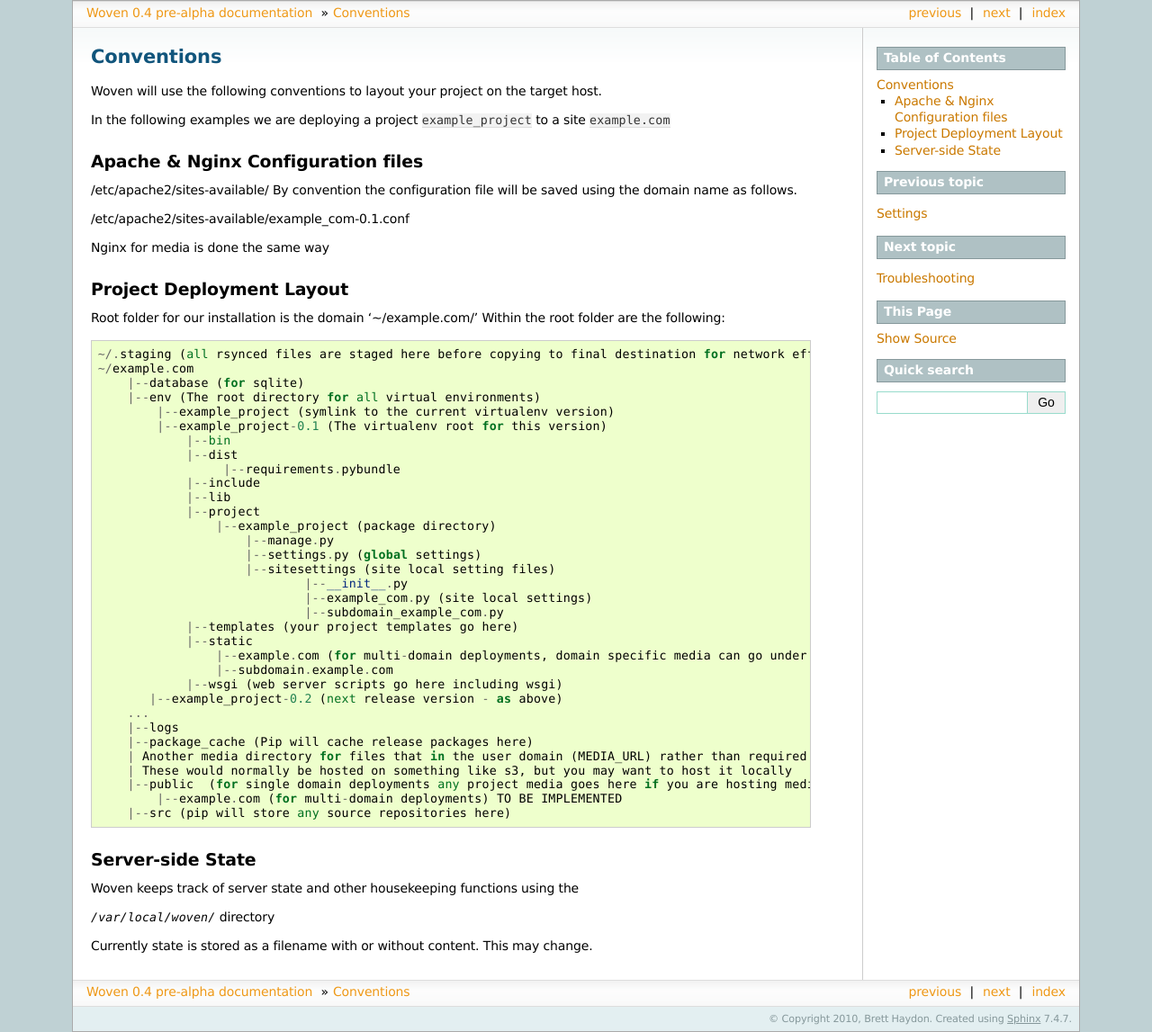
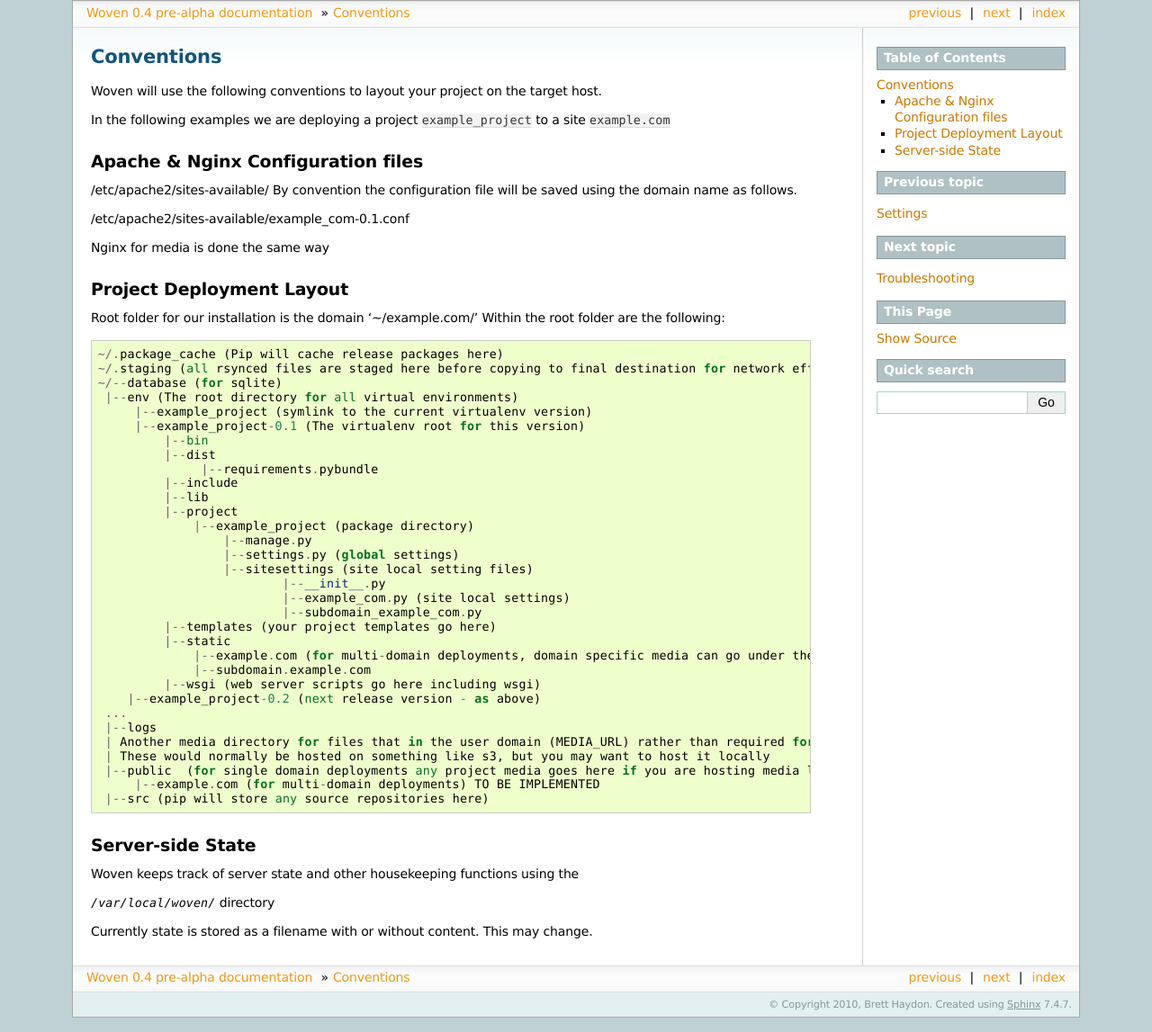
Before and after one commit to bretth/woven, a Sphinx documentation site: the page built from docs/conventions.rst, in a window 1280 px wide. Shown: the whole page at 90% size. Built offline with Sphinx 7.4.7, drawn with Linux system fonts in a browser that asks for light colours.

```diff
--- a/docs/conventions.rst
+++ b/docs/conventions.rst
@@ -20,39 +20,38 @@ Project Deployment Layout
 
 Root folder for our installation is the domain '~/example.com/'
 Within the root folder are the following::
-    ~/.staging (all rsynced files are staged here before copying to final destination for network efficiency)
-    ~/example.com
-        |--database (for sqlite)
-        |--env (The root directory for all virtual environments)
-            |--example_project (symlink to the current virtualenv version)
-            |--example_project-0.1 (The virtualenv root for this version)
-                |--bin
-                |--dist
-                     |--requirements.pybundle
-                |--include
-                |--lib
-                |--project
-                    |--example_project (package directory)
-                        |--manage.py
-                        |--settings.py (global settings)
-                        |--sitesettings (site local setting files)
-                                |--__init__.py
-                                |--example_com.py (site local settings)
-                                |--subdomain_example_com.py
-                |--templates (your project templates go here)
-                |--static
-                    |--example.com (for multi-domain deployments, domain specific media can go under the media dir) TO BE IMPLEMENTED
-                    |--subdomain.example.com
-                |--wsgi (web server scripts go here including wsgi)
-           |--example_project-0.2 (next release version - as above)
-        ...
-        |--logs
-        |--package_cache (Pip will cache release packages here)
-        | Another media directory for files that in the user domain (MEDIA_URL) rather than required for the application
-        | These would normally be hosted on something like s3, but you may want to host it locally
-        |--public  (for single domain deployments any project media goes here if you are hosting media locally)
-            |--example.com (for multi-domain deployments) TO BE IMPLEMENTED
-        |--src (pip will store any source repositories here)
+   ~/.package_cache (Pip will cache release packages here)
+   ~/.staging (all rsynced files are staged here before copying to final destination for network efficiency)
+   ~/--database (for sqlite)
+    |--env (The root directory for all virtual environments)
+        |--example_project (symlink to the current virtualenv version)
+        |--example_project-0.1 (The virtualenv root for this version)
+            |--bin
+            |--dist
+                 |--requirements.pybundle
+            |--include
+            |--lib
+            |--project
+                |--example_project (package directory)
+                    |--manage.py
+                    |--settings.py (global settings)
+                    |--sitesettings (site local setting files)
+                            |--__init__.py
+                            |--example_com.py (site local settings)
+                            |--subdomain_example_com.py
+            |--templates (your project templates go here)
+            |--static
+                |--example.com (for multi-domain deployments, domain specific media can go under the media dir) TO BE IMPLEMENTED
+                |--subdomain.example.com
+            |--wsgi (web server scripts go here including wsgi)
+       |--example_project-0.2 (next release version - as above)
+    ...
+    |--logs
+    | Another media directory for files that in the user domain (MEDIA_URL) rather than required for the application
+    | These would normally be hosted on something like s3, but you may want to host it locally
+    |--public  (for single domain deployments any project media goes here if you are hosting media locally)
+        |--example.com (for multi-domain deployments) TO BE IMPLEMENTED
+    |--src (pip will store any source repositories here)
 
 Server-side State
 ---------------------
```
Also changed, not shown: docs/commands.rst (+15 -0 lines), docs/settings.rst (+6 -4 lines).
